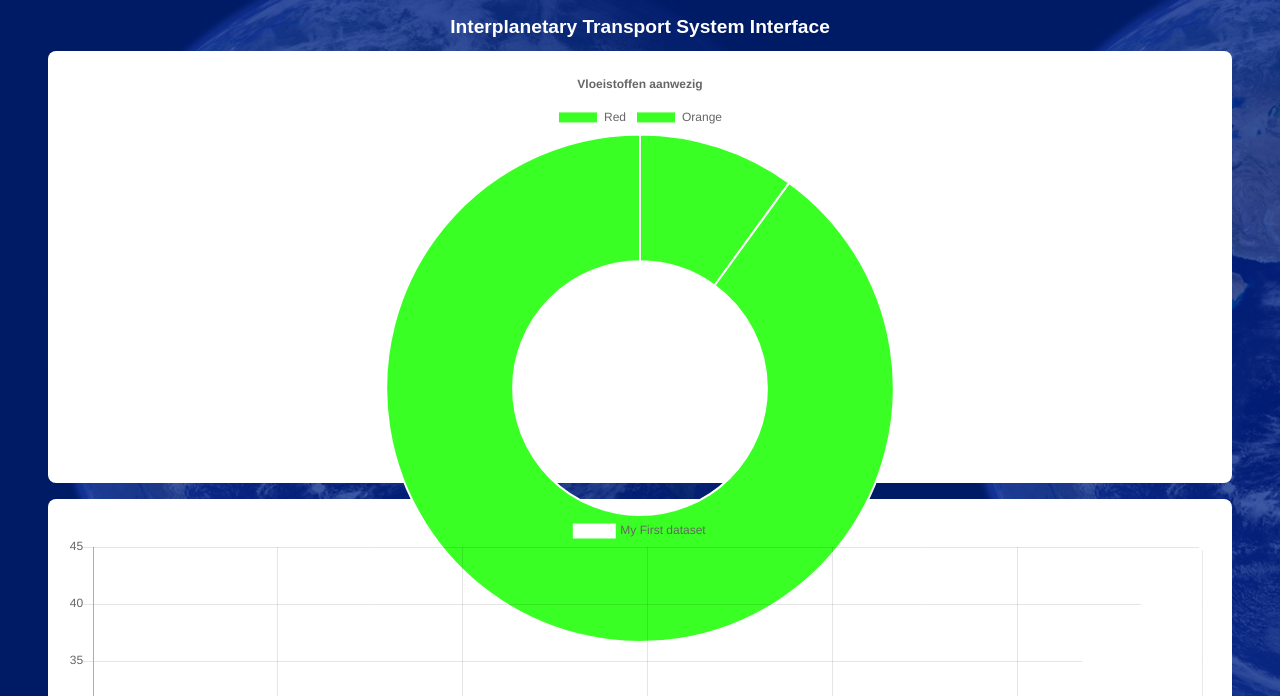
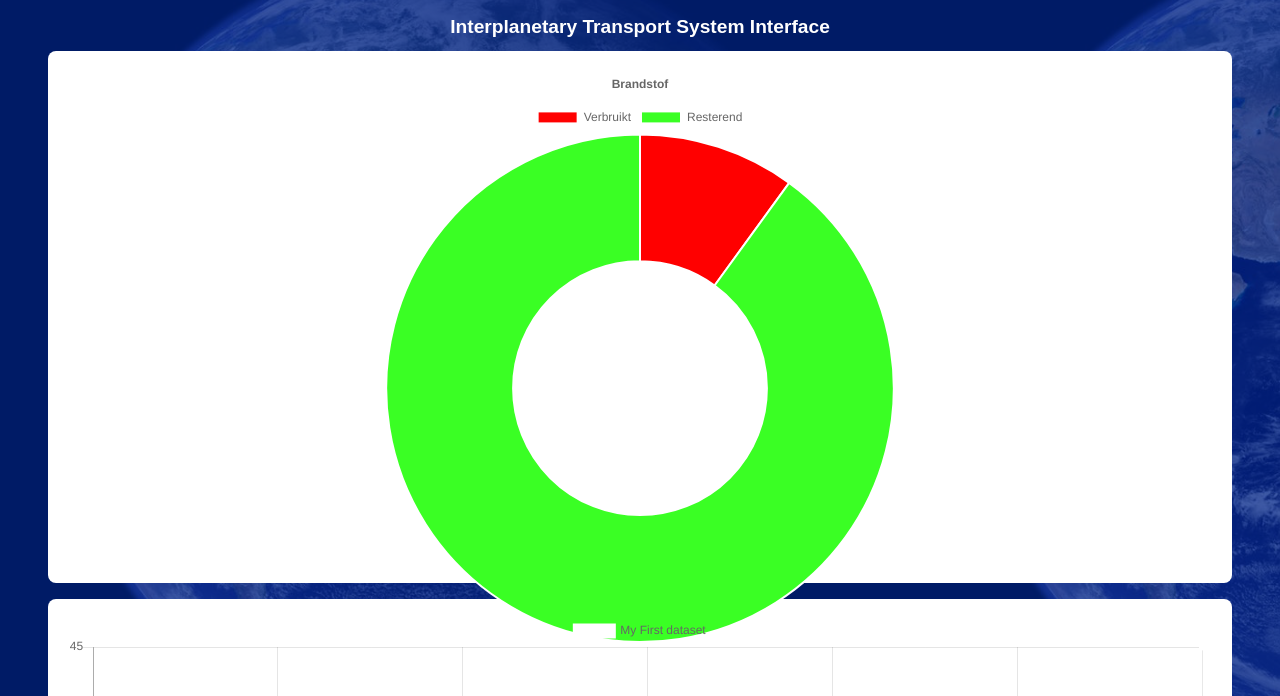
Before and after one commit to thijnja/Challenge-1, a plain HTML site: page index.html in a window 1280 px wide. Shown: the part 104-800 px from the top of the page. Drawn offline with nearby package versions, Linux system fonts and the light colour scheme; a web font is replaced by a local one.

Commit message:
Upgedate doughnut chart voor brandstof

```diff
--- a/index.html
+++ b/index.html
@@ -19,12 +19,11 @@
     <main>
     	<article class="grid-item pie"><canvas id="doughnut"></canvas></article>
     	<article class="grid-item bar"><canvas id="myChart"></canvas></article>
-    	<article class="grid-item info"></article>Eten:
+    	<article class="grid-item info">Eten:
         <div id="snelheidsbalk">
-
             <div id="balk"></div>
         </div>
-        <input type="button" name="gas" id="gas" value="gas op die lollie">
+        </article>
 
     </main>
 
--- a/script/main.js
+++ b/script/main.js
@@ -1,22 +1,4 @@
-var ctx = document.getElementById('myChart').getContext('2d');
-var chart = new Chart(ctx, {
-    // The type of chart we want to create
-    type: 'line',
 
-    // The data for our dataset
-    data: {
-        labels: ['January', 'February', 'March', 'April', 'May', 'June', 'July'],
-        datasets: [{
-            label: 'My First dataset',
-            backgroundColor: 'rgb(255, 255, 255)',
-            borderColor: 'rgb(255, 255, 255)',
-            data: [0, 10, 5, 2, 20, 30, 45]
-        }]
-    },
-
-    // Configuration options go here
-    options: {}
-});
 
 /* document.getElementById('doughnut');
 var myDoughnutChart = new Chart(ctx, {
@@ -37,7 +19,7 @@ var myDoughnutChart = new Chart(ctx, {
 */
 
 
-
+// Ik heb voor de datavisualisatie chart.js gebruikt. //
 
     var ctz = document.getElementById('doughnut')
 
@@ -48,13 +30,16 @@ var myDoughnutChart = new Chart(ctx, {
                     data: [
                         10, 90
                     ],
-                    backgroundColor: 'rgb(58, 255, 36)',
+                    backgroundColor: [
+                    'rgb(255, 0, 0)',
+                    'rgb(58, 255, 36)'
+                    ],
 
                     label: 'Dataset 1'
                 }],
                 labels: [
-                    'Red',
-                    'Orange',
+                    'Verbruikt',
+                    'Resterend',
                 ]
             },
             options: {
@@ -64,7 +49,7 @@ var myDoughnutChart = new Chart(ctx, {
                 },
                 title: {
                     display: true,
-                    text: 'Vloeistoffen aanwezig'
+                    text: 'Brandstof'
                 },
                 animation: {
                     animateScale: true,
@@ -72,3 +57,25 @@ var myDoughnutChart = new Chart(ctx, {
                 }
             }
         });
+
+
+
+var ctx = document.getElementById('myChart').getContext('2d');
+var chart = new Chart(ctx, {
+    // The type of chart we want to create
+    type: 'line',
+
+    // The data for our dataset
+    data: {
+        labels: ['January', 'February', 'March', 'April', 'May', 'June', 'July'],
+        datasets: [{
+            label: 'My First dataset',
+            backgroundColor: 'rgb(255, 255, 255)',
+            borderColor: 'rgb(255, 255, 255)',
+            data: [0, 10, 5, 2, 20, 30, 45]
+        }]
+    },
+
+    // Configuration options go here
+    options: {}
+});
--- a/style/style.css
+++ b/style/style.css
@@ -44,7 +44,7 @@ article {
 }
 
 .pie, .bar, .info {
-	height: 25rem;
+	max-height: 500px;
 }
 
 #snelheidsbalk {
@@ -70,8 +70,10 @@ article {
     display: grid;
     grid-template-columns: 1fr ;
     }
-
-
+    .pie, .bar, .info {
+        height: 50%;
+    }
+}
 /* Laptop 1366 X 768  width */
 /* Media querie - Laptop */
 @media only screen and (min-width: 1000px) and (max-width: 1700px){
```
